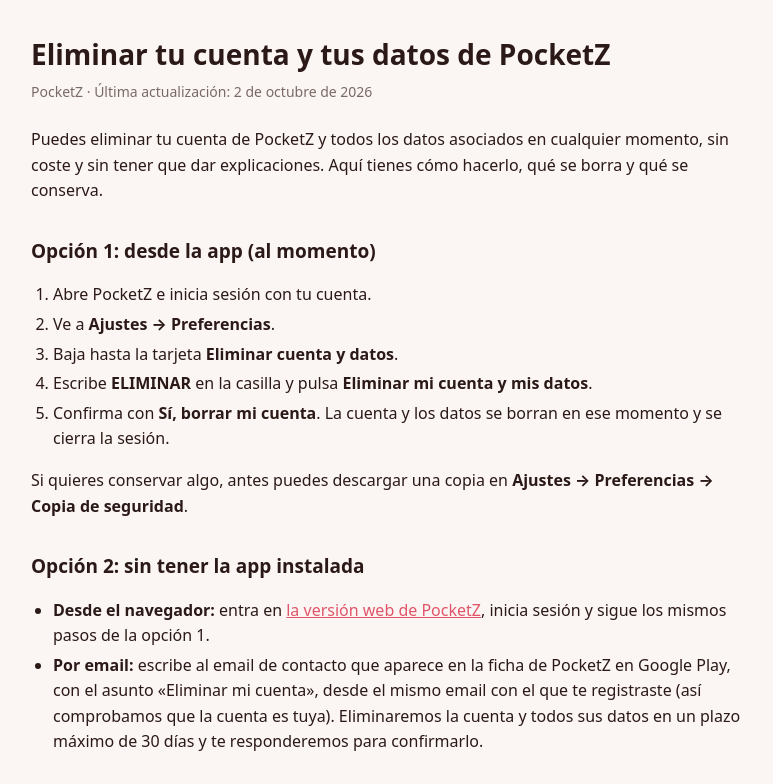
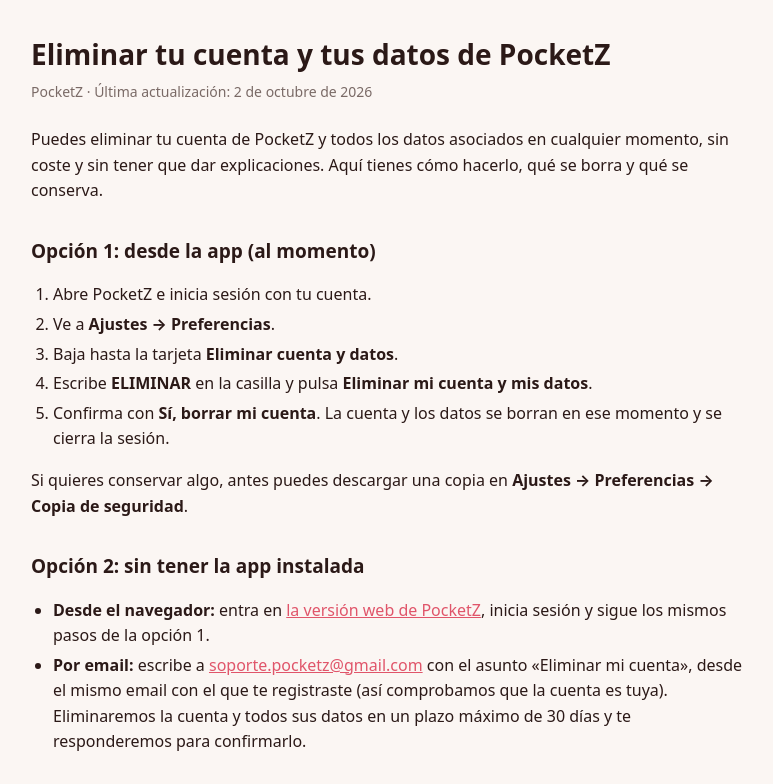
Before and after one commit to PaulaRamis04/Finanzas-app, a website: page eliminar-cuenta.html in a window 1280 px wide. Shown: the top 784 px of the page, without its empty margins (249-1022 px from the left). Drawn offline with Linux system fonts and the light colour scheme.

Commit message:
Email de soporte en las páginas de eliminación y privacidad

```diff
--- a/eliminar-cuenta.html
+++ b/eliminar-cuenta.html
@@ -40,7 +40,7 @@
   <h2>Opción 2: sin tener la app instalada</h2>
   <ul>
     <li><b>Desde el navegador:</b> entra en <a href="./">la versión web de PocketZ</a>, inicia sesión y sigue los mismos pasos de la opción 1.</li>
-    <li><b>Por email:</b> escribe al email de contacto que aparece en la ficha de PocketZ en Google Play, con el asunto «Eliminar mi cuenta», desde el mismo email con el que te registraste (así comprobamos que la cuenta es tuya). Eliminaremos la cuenta y todos sus datos en un plazo máximo de 30 días y te responderemos para confirmarlo.</li>
+    <li><b>Por email:</b> escribe a <a href="mailto:soporte.pocketz@gmail.com?subject=Eliminar%20mi%20cuenta">soporte.pocketz@gmail.com</a> con el asunto «Eliminar mi cuenta», desde el mismo email con el que te registraste (así comprobamos que la cuenta es tuya). Eliminaremos la cuenta y todos sus datos en un plazo máximo de 30 días y te responderemos para confirmarlo.</li>
   </ul>
 
   <h2>Qué datos se eliminan</h2>
```
Also changed, not shown: privacidad.html (+1 -1 lines).
